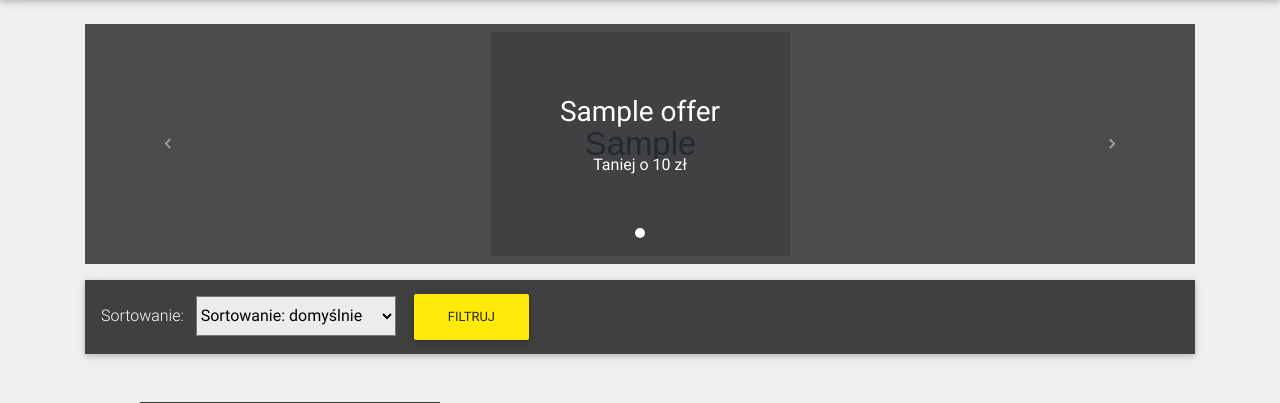
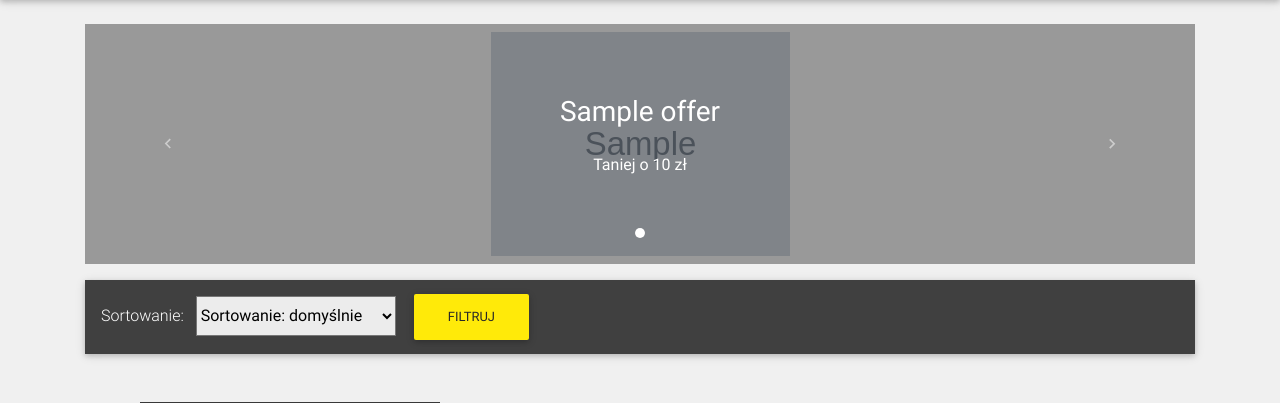
Before and after one commit to IhateTrains/group-project, a Django app: template pages/templates/pages/home.html in a window 1280 px wide. Shown: the part 94-497 px from the top of the page. Run offline with Django 3.2, Linux system fonts and the light colour scheme; the template is opened without the code that fills it: most values are stand-ins (such as "Sample title", 1, 10 or a date in 2020); grey boxes marked "Sample" are stand-in pictures; parts of the project's set-up code (start-up, migrations or seed data) failed here and were passed over; some libraries are stand-ins or nearby versions.

Commit message:
special offer background image lighten

```diff
--- a/pages/templates/pages/special_offer.html
+++ b/pages/templates/pages/special_offer.html
@@ -22,7 +22,7 @@
             <div {% if forloop.first %} class="carousel-item active" {% else %} class="carousel-item"{% endif %}>
                 <div class="view special-offer" style="{% if offer.image %} background-image: url('{{ offer.image.url }}') {% endif %}">
                     <!-- Mask & flexbox options-->
-                    <div class="mask rgba-black-strong d-flex justify-content-center align-items-center">
+                    <div class="mask d-flex justify-content-center align-items-center" style="background: rgba(0, 0, 0, 0.4)">
                         <!-- Content -->
                         <div class="text-center white-text mx-5 wow fadeIn">
                           <h3 class="mb-4 text-break text-wrap">
```
